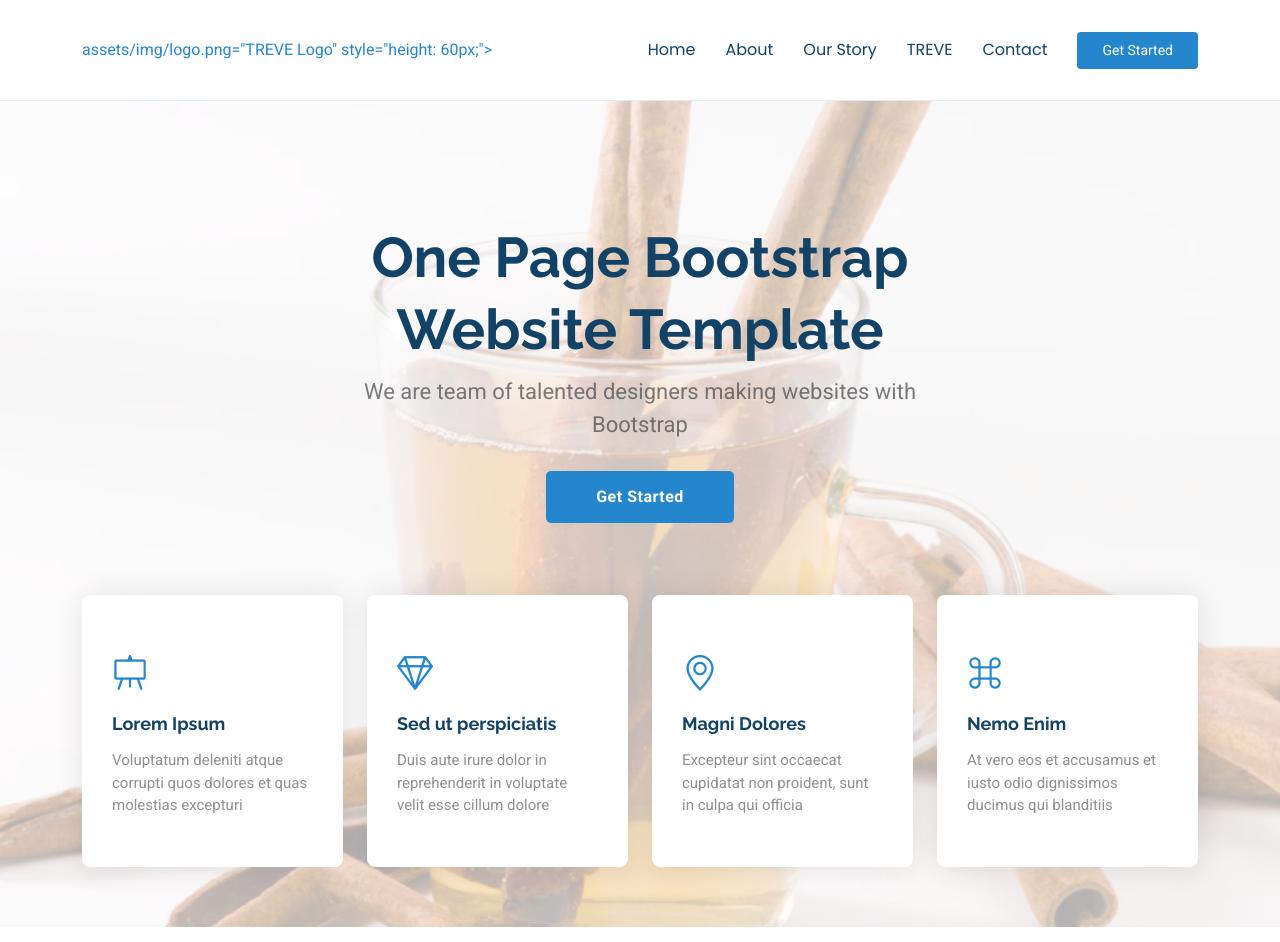
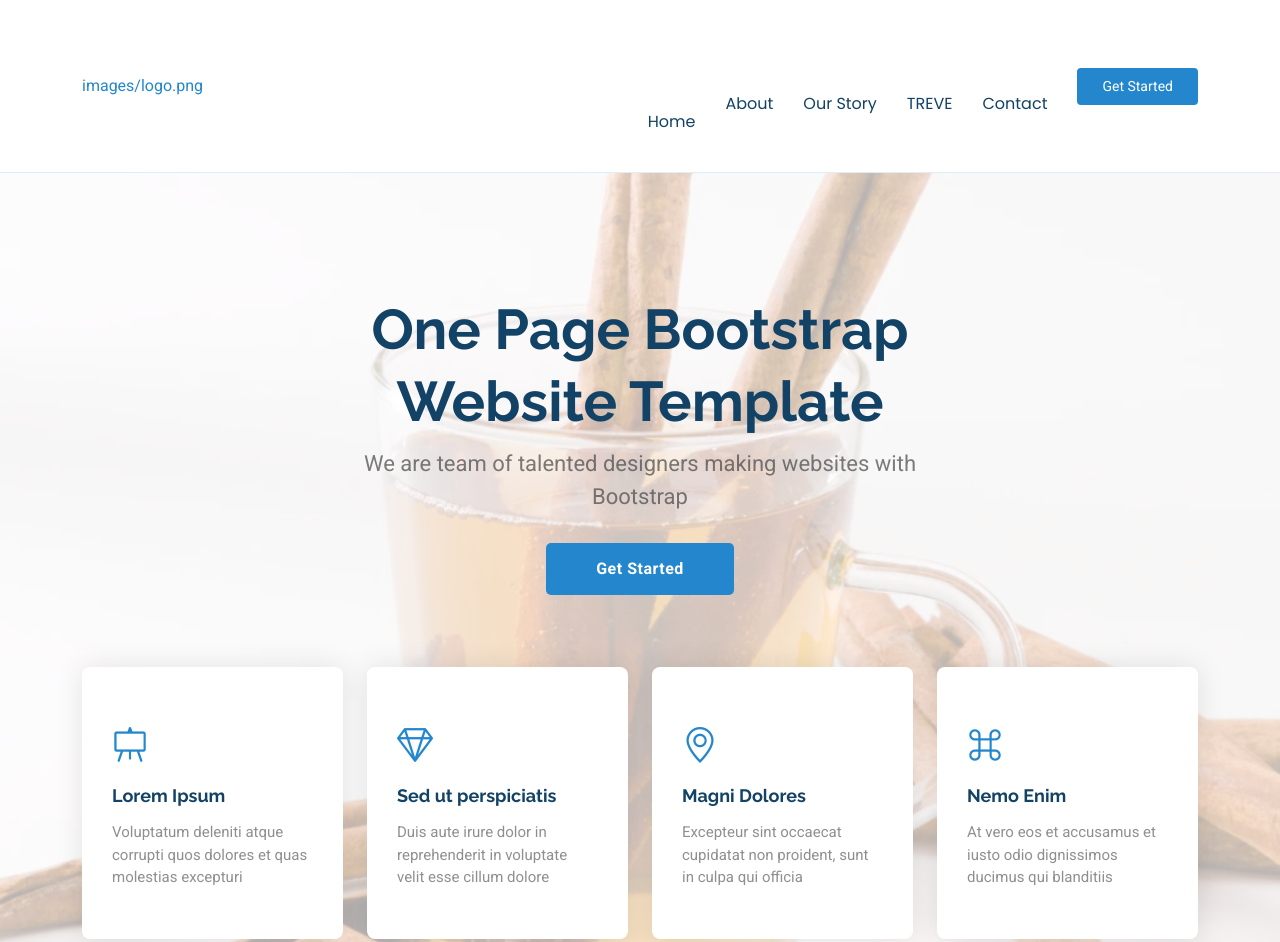
Before and after one commit to prajath330/OnePage, a plain HTML site: page index.html in a window 1280 px wide. Shown: the top 942 px of the page. Drawn offline with Linux system fonts and the light colour scheme.

Commit message:
Update index.html

```diff
--- a/index.html
+++ b/index.html
@@ -41,9 +41,11 @@
   <header id="header" class="header d-flex align-items-center sticky-top">
     <div class="container-fluid container-xl position-relative d-flex align-items-center">
 
+<a href="index.html" class="logo d-flex align-items-center me-auto">
+images/logo.png
+</a>
+
       <a href="index.html" class="logo d-flex align-items-center me-auto">
-      assets/img/logo.png="TREVE Logo" style="height: 60px;">
-      </a>
 
        <nav id="navmenu" class="navmenu">
         <ul>
```
